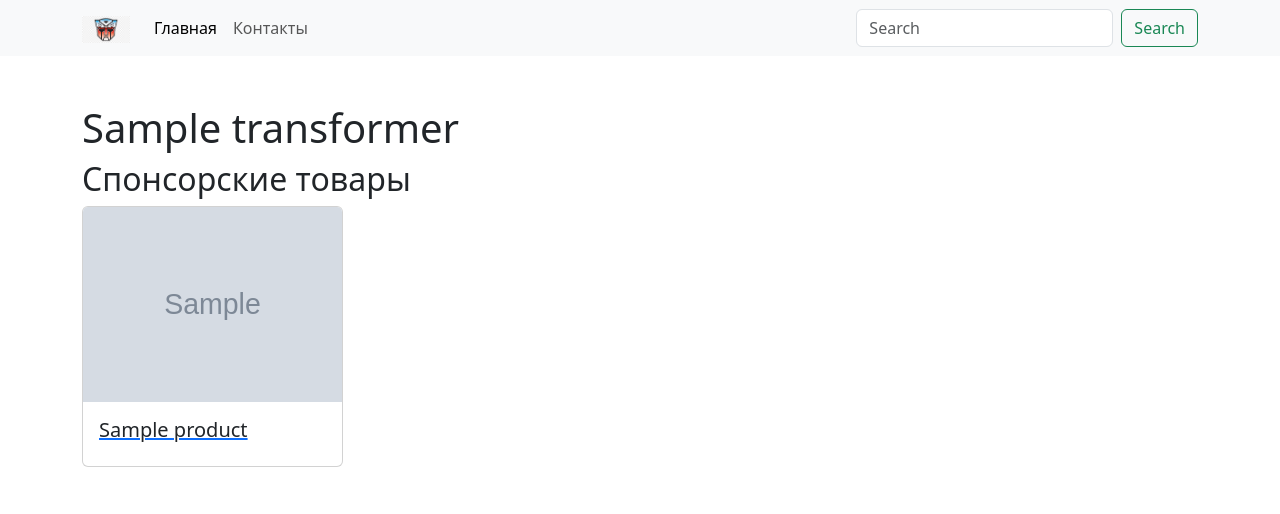
After one commit to khoshov/transformers, a Flask app: page /transformers/1 in a window 1280 px wide. The commit adds this page. Shown: the top 514 px of the page. Run offline with Flask 3, Linux system fonts and the light colour scheme; tables that the repository leaves empty hold one stand-in row (values such as "Sample post"); grey boxes marked "Sample" are stand-in pictures.

Commit message:
add related products

```diff
--- a/app.py
+++ b/app.py
@@ -45,7 +45,7 @@ class Transformation(db.Model):
 class TransformerType(db.Model):
     id = db.Column(db.Integer, primary_key=True)
     name = db.Column(db.String, unique=True, nullable=False)
-    transformer_id = db.relationship('Transformer', backref='types', lazy=True)
+    transformers = db.relationship('Transformer', backref='types', lazy=True)
 
     def __repr__(self):
         return self.name
@@ -63,10 +63,26 @@ class Transformer(db.Model):
         lazy='subquery',
         backref=db.backref('transformers', lazy=True)
     )
+    products = db.relationship('Product', backref='transformers', lazy=True)
 
     @property
     def image_path(self):
-        return f'{app.config["MEDIA_PATH"]}/{self.image}'
+        return f'/{app.config["MEDIA_PATH"]}/{self.image}'
+
+    def __repr__(self):
+        return self.name
+
+
+class Product(db.Model):
+    id = db.Column(db.Integer, primary_key=True)
+    name = db.Column(db.String, unique=True, nullable=False)
+    image = db.Column(db.String, nullable=False)
+    url = db.Column(db.String, nullable=False)
+    transformer = db.Column(db.Integer, db.ForeignKey('transformer.id'), nullable=False)
+
+    @property
+    def image_path(self):
+        return f'/{app.config["MEDIA_PATH"]}/{self.image}'
 
     def __repr__(self):
         return self.name
@@ -91,9 +107,20 @@ class ImageView(sqla.ModelView):
 
 
 @app.route('/')
-def transformers_list():  # put application's code here
+def get_transformer_list():  # put application's code here
     transformers = db.session.execute(db.select(Transformer)).scalars()
     return render_template('index.html', transformers=transformers)
+
+
+@app.route("/transformers/<int:transformer_id>")
+def get_transformer_detail(transformer_id):
+    transformer = db.get_or_404(Transformer, transformer_id)
+    return render_template("detail.html", transformer=transformer)
+
+
+@app.route("/contacts")
+def get_contacts():
+    return render_template("contacts.html")
 
 
 @app.route('/media/<path:filename>')
@@ -102,9 +129,15 @@ def media(filename):
 
 
 admin.add_view(ImageView(Transformer, db.session))
+admin.add_view(ImageView(Product, db.session))
 admin.add_view(sqla.ModelView(Transformation, db.session))
 admin.add_view(sqla.ModelView(TransformerType, db.session))
 
 
+@app.cli.command("collect-data")
+def collect_transformers_data():
+    pass
+
+
 if __name__ == '__main__':
     app.run()
--- /dev/null
+++ b/templates/base.html
@@ -0,0 +1,23 @@
+<!doctype html>
+<html lang="ru">
+<head>
+  <meta charset="utf-8">
+  <meta name="viewport" content="width=device-width, initial-scale=1">
+  <title>Transformers</title>
+  <link href="https://cdn.jsdelivr.net/npm/bootstrap@5.3.0-alpha1/dist/css/bootstrap.min.css" rel="stylesheet"
+        integrity="sha384-GLhlTQ8iRABdZLl6O3oVMWSktQOp6b7In1Zl3/Jr59b6EGGoI1aFkw7cmDA6j6gD" crossorigin="anonymous">
+</head>
+<body>
+
+{% include 'header.html' %}
+
+<div class="container py-5">
+  {% block container %}
+  {% endblock container %}
+</div>
+
+<script src="https://cdn.jsdelivr.net/npm/bootstrap@5.3.0-alpha1/dist/js/bootstrap.bundle.min.js"
+        integrity="sha384-w76AqPfDkMBDXo30jS1Sgez6pr3x5MlQ1ZAGC+nuZB+EYdgRZgiwxhTBTkF7CXvN"
+        crossorigin="anonymous"></script>
+</body>
+</html>
--- /dev/null
+++ b/templates/detail.html
@@ -0,0 +1,20 @@
+{% extends 'base.html' %}
+
+{% block container %}
+  <div class="row">
+    <h1>{{ transformer.name }}</h1>
+    <h2>Спонсорские товары</h2>
+    {% for product in transformer.products %}
+      <div class="col-3">
+        <a href="{{ product.url }}" target="_blank">
+          <div class="card">
+            <img src="{{ product.image_path }}" class="card-img-top" alt="{{ product.name }}">
+            <div class="card-body">
+              <h5 class="card-title">{{ product.name }}</h5>
+            </div>
+          </div>
+        </a>
+      </div>
+    {% endfor %}
+  </div>
+{% endblock container %}
--- /dev/null
+++ b/templates/header.html
@@ -0,0 +1,23 @@
+<nav class="navbar navbar-expand-lg bg-body-tertiary">
+  <div class="container">
+    <a class="navbar-brand" href="{{ url_for('get_transformer_list') }}"><img src="{{ url_for('static', filename='img/logo.png') }}" style="width: 48px" alt=""></a>
+    <button class="navbar-toggler" type="button" data-bs-toggle="collapse" data-bs-target="#navbarSupportedContent"
+            aria-controls="navbarSupportedContent" aria-expanded="false" aria-label="Toggle navigation">
+      <span class="navbar-toggler-icon"></span>
+    </button>
+    <div class="collapse navbar-collapse" id="navbarSupportedContent">
+      <ul class="navbar-nav me-auto mb-2 mb-lg-0">
+        <li class="nav-item">
+          <a class="nav-link active" aria-current="page" href="{{ url_for('get_transformer_list') }}">Главная</a>
+        </li>
+        <li class="nav-item">
+          <a class="nav-link" href="{{ url_for('get_contacts') }}">Контакты</a>
+        </li>
+      </ul>
+      <form class="d-flex" role="search">
+        <input class="form-control me-2" type="search" placeholder="Search" aria-label="Search">
+        <button class="btn btn-outline-success" type="submit">Search</button>
+      </form>
+    </div>
+  </div>
+</nav>
```
Also changed, not shown: migrations/versions/4ba10200cccb_add_product_url_column.py (added, +32 -0 lines), migrations/versions/c5663ee9652a_add_product_table.py (added, +36 -0 lines), templates/contacts.html (added, +8 -0 lines), templates/index.html (+6 -41 lines).
